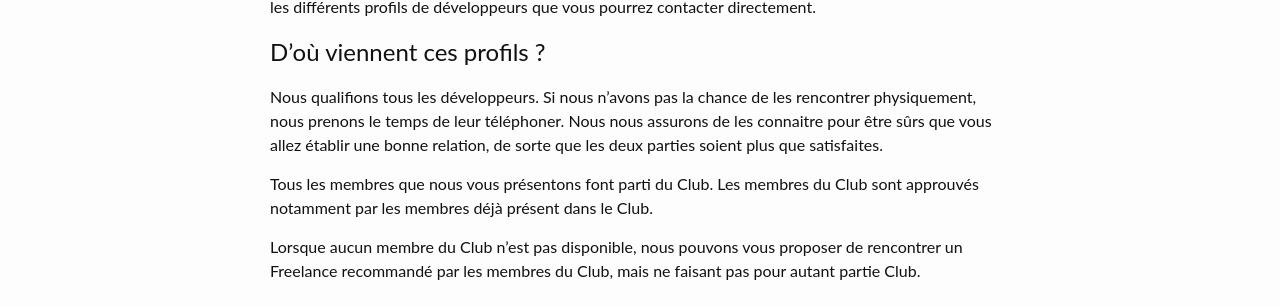
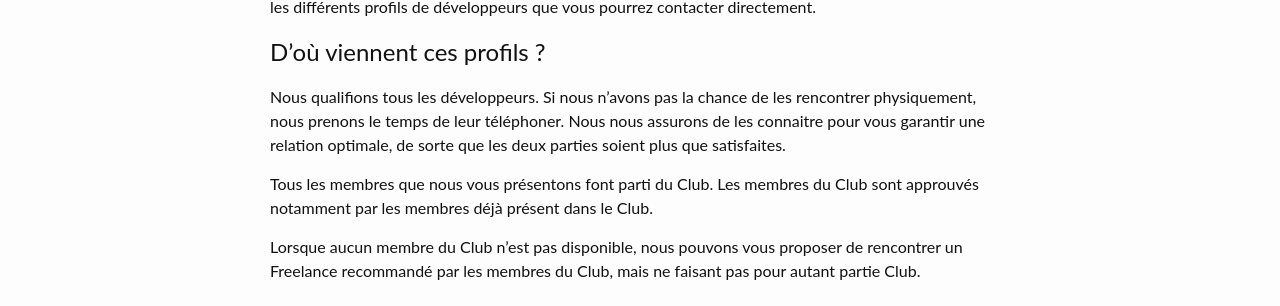
Before and after one commit to jechercheundev/faq, a Jekyll site: the page built from client.md, in a window 1280 px wide. Shown: the part 371-677 px from the top of the page. Built offline with Jekyll 4.4.1, drawn with Linux system fonts in a browser that asks for light colours; a script that is not in the unit is left out.

Commit message:
éviter assurons / être sûrs

```diff
--- a/client.md
+++ b/client.md
@@ -11,7 +11,7 @@ Nous diffusons ensuite la proposition de mission auprès des Freelances du Club
 
 ## D'où viennent ces profils ?
 
-Nous qualifions tous les développeurs. Si nous n'avons pas la chance de les rencontrer physiquement, nous prenons le temps de leur téléphoner. Nous nous assurons de les connaitre pour être sûrs que vous allez établir une bonne relation, de sorte que les deux parties soient plus que satisfaites.
+Nous qualifions tous les développeurs. Si nous n'avons pas la chance de les rencontrer physiquement, nous prenons le temps de leur téléphoner. Nous nous assurons de les connaitre pour vous garantir une relation optimale, de sorte que les deux parties soient plus que satisfaites.
 
 Tous les membres que nous vous présentons font parti du Club. Les membres du Club sont approuvés notamment par les membres déjà présent dans le Club.
 
```
